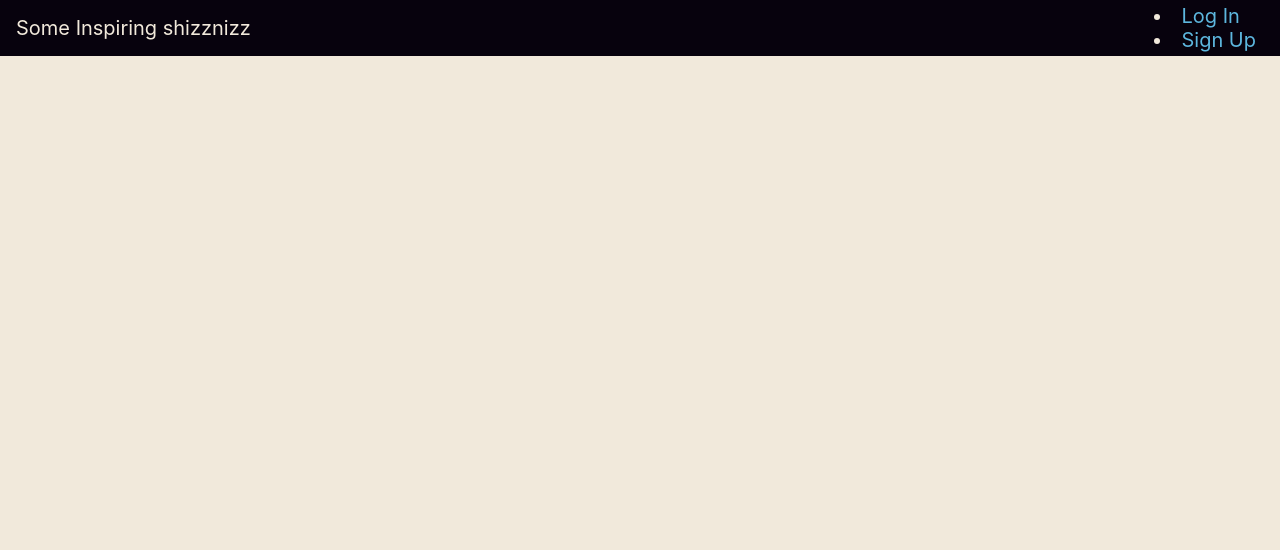
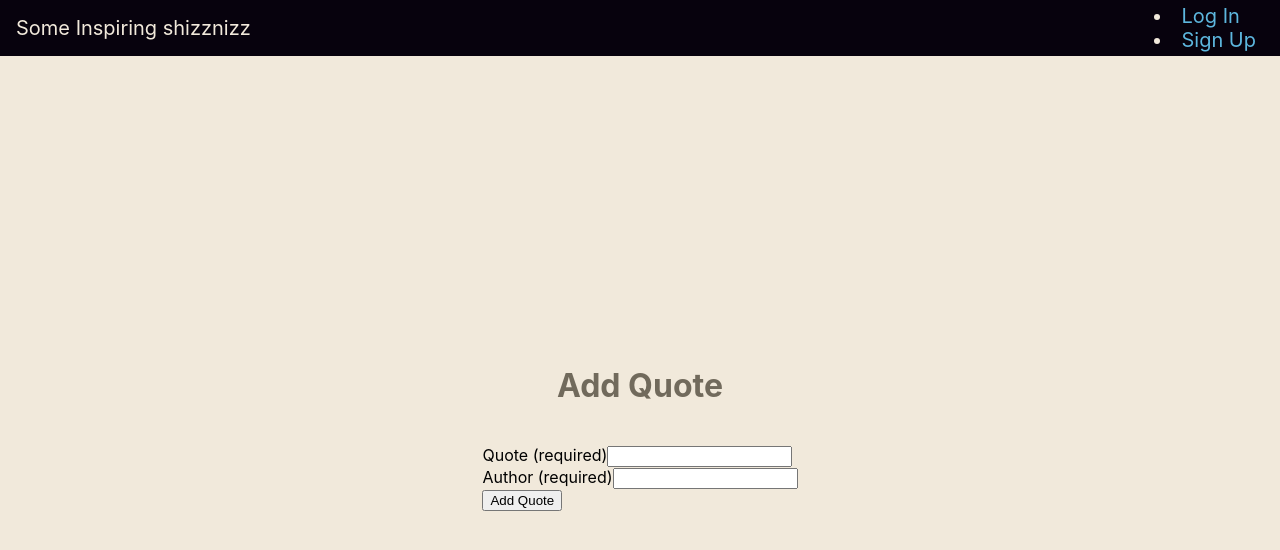
Before and after one commit to jdiffy47/inspiring-quote-mern-app-front-end, a React (Create React App) app: page /add in a window 1280 px wide. Shown: the top 550 px of the page. Built offline with nearby package versions, Linux system fonts and the light colour scheme; no server answers.

Commit message:
add form to add a quote page

```diff
--- a/src/App.jsx
+++ b/src/App.jsx
@@ -7,6 +7,7 @@ import Login from './pages/Login/Login'
 import Profiles from './pages/Profiles/Profiles'
 import ChangePassword from './pages/ChangePassword/ChangePassword'
 import * as authService from './services/authService'
+import AddQuote from './pages/AddQuote/AddQuote'
 
 const App = () => {
   const [user, setUser] = useState(authService.getUser())
@@ -37,6 +38,10 @@ const App = () => {
                 element={<Login handleSignupOrLogin={handleSignupOrLogin} />}
               />
               <Route
+                path="/add"
+                element={<AddQuote />}
+              />
+              <Route
                 path="/profiles"
                 element={user ? <Profiles /> : <Navigate to="/login" />}
               />
--- /dev/null
+++ b/src/pages/AddQuote/AddQuote.jsx
@@ -0,0 +1,45 @@
+import { useState } from "react"
+
+function AddQuote(props) {
+  return (
+    <>
+      <h1>Add Quote</h1>
+      <form autoComplete="off">
+        <div className="form-group mb-3">
+          <label htmlFor="quote-input" className="form-label">
+            Quote (required)
+          </label>
+          <input
+            type="text"
+            className="form-control"
+            id="name-input"
+            name="quote"
+            required
+          />
+        </div>
+        <div className="form-group mb-3">
+          <label htmlFor="author-input" className="form-label">
+            Author (required)
+          </label>
+          <input
+            type="text"
+            className="form-control"
+            id="breed-input"
+            name="author"
+            required
+          />
+        </div>
+        <div className="d-grid">
+          <button
+            type="submit"
+            className="btn btn-primary btn-fluid"
+          >
+            Add Quote
+          </button>
+        </div>
+      </form>
+    </>
+  )
+}
+
+export default AddQuote
```
